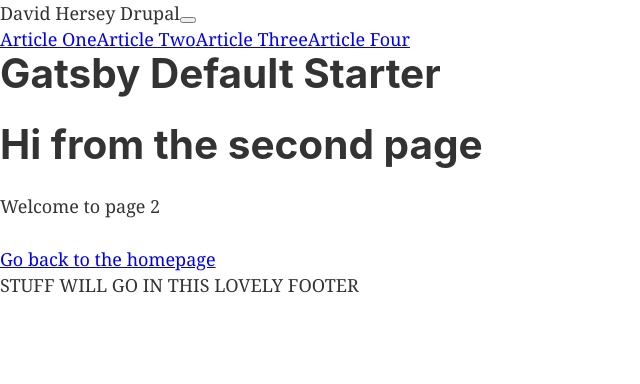
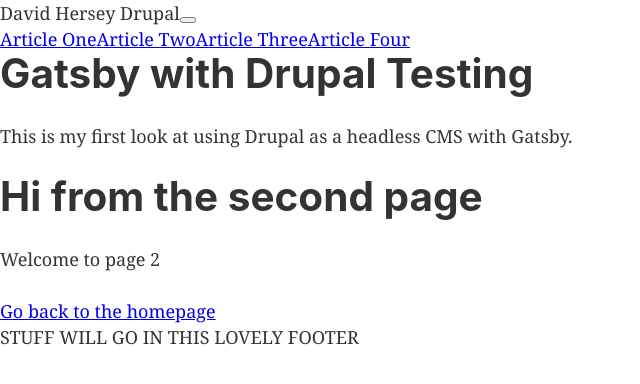
Before and after one commit to david-hersey/dhersey_drupal, a Gatsby site: page /page-2 in a window 1280 px wide. Shown: the whole page, without its empty margins (0-640 px from the left). Built offline with nearby package versions, Linux system fonts and the light colour scheme; Gatsby itself is replaced by a stand-in of ours.

Commit message:
Alter fixed config intro

```diff
--- a/gatsby-config.js
+++ b/gatsby-config.js
@@ -1,7 +1,7 @@
 module.exports = {
   siteMetadata: {
-    title: `Gatsby Default Starter`,
-    description: `Kick off your next, great Gatsby project with this default starter. This barebones starter ships with the main Gatsby configuration files you might need.`,
+    title: `Gatsby with Drupal Testing`,
+    description: `This is my first look at using Drupal as a headless CMS with Gatsby.`,
     author: `@gatsbyjs`,
   },
   plugins: [
--- a/src/components/layout.js
+++ b/src/components/layout.js
@@ -19,6 +19,7 @@ const Layout = ({ children }) => {
       site {
         siteMetadata {
           title
+          description
         }
       }
     }
@@ -29,6 +30,7 @@ const Layout = ({ children }) => {
       <Navigation />
       <div className="container">
         <h1>{data.site.siteMetadata.title}</h1>
+        <p>{data.site.siteMetadata.description}</p>
         {children}
       </div>
       <Footer />
--- a/src/pages/index.js
+++ b/src/pages/index.js
@@ -23,7 +23,7 @@ const IndexPage = () => (
     render={data => (
       <Layout>
         <SEO title="Home" keywords={[`gatsby`, `application`, `react`]} />
-        <h1>Hello to the site</h1>
+        <h1>Welcome</h1>
         <div className="row">
         {data.allNodeArticle.edges.map(edge => (
           <>
```
